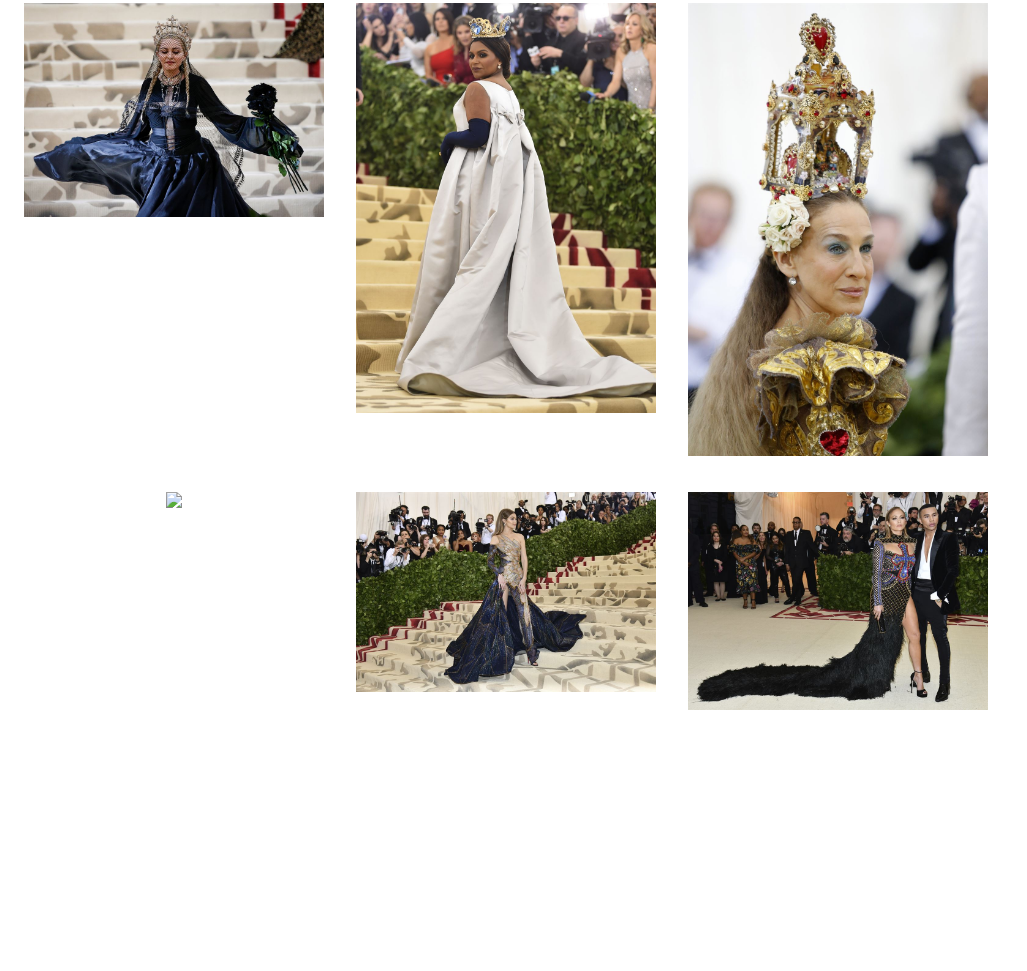
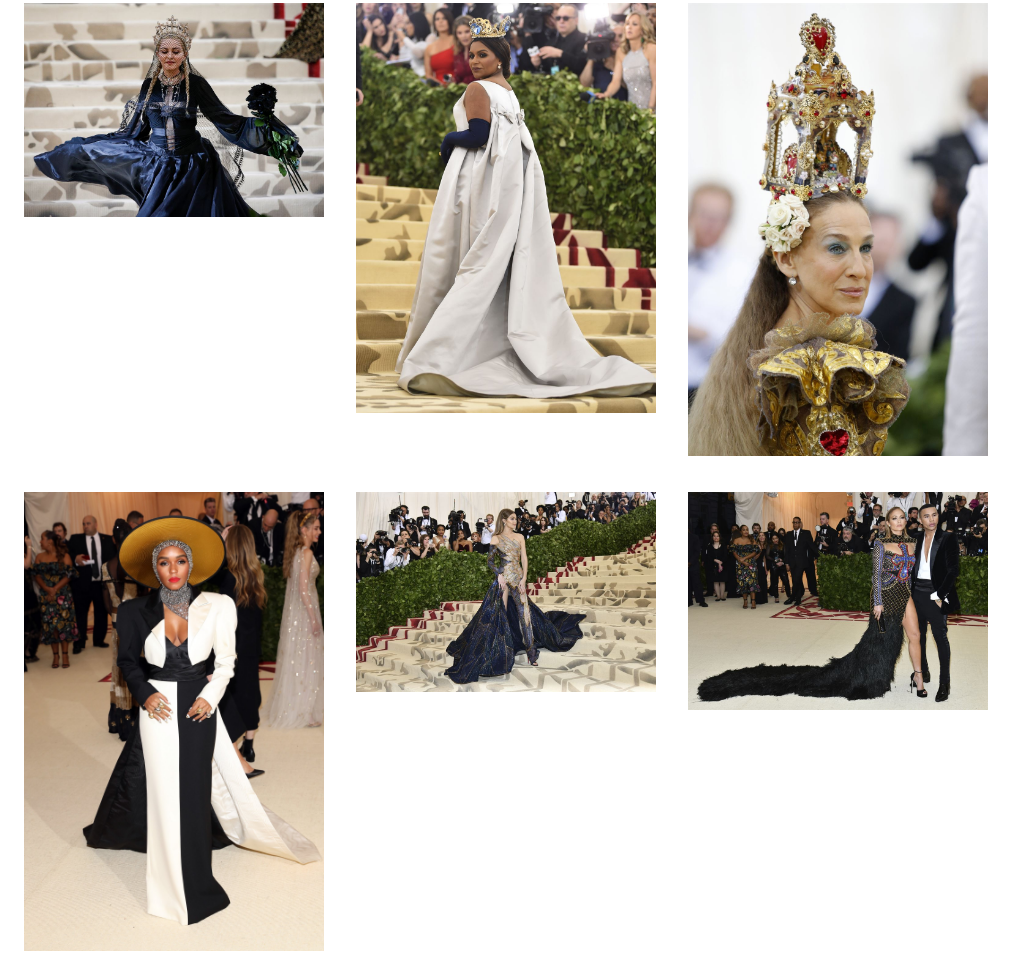
Before and after one commit to sjw03115/fin-06-19-pho, a plain HTML site: page index.html in a window 1280 px wide. Shown: the part 2089-3060 px from the top of the page, without its empty margins (0-1027 px from the left). Before the commit the page ends 2819 px from the top, so only its background shows below. Drawn offline with Linux system fonts and the light colour scheme.

Commit message:
Update index.html

```diff
--- a/index.html
+++ b/index.html
@@ -159,7 +159,7 @@ p {font-family: 'Nanum Gothic', sans-serif;,font-weight: 400; font-size: 12pt ;
 		<img src="./img/11.jpg"></div>
 
 						<div class="image">
-		<img src="./img/23.jpg"></div>
+		<img src="./img/23.jpeg"></div>
 
 						<div class="image">
 		<img src="./img/13.jpg"></div>
```
